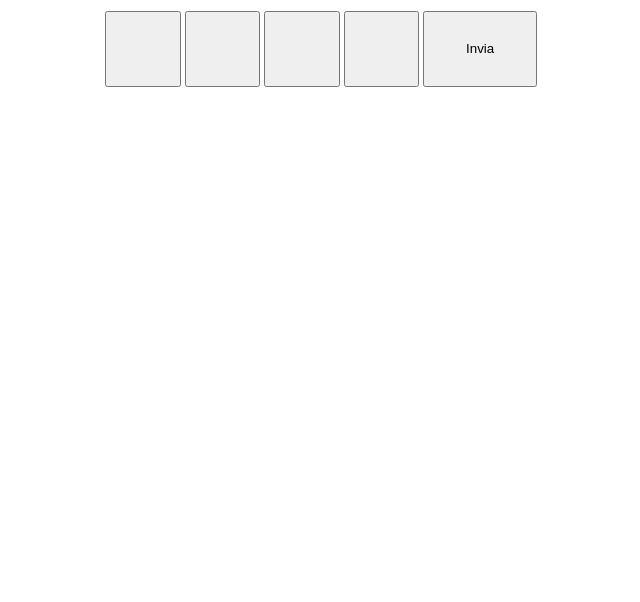
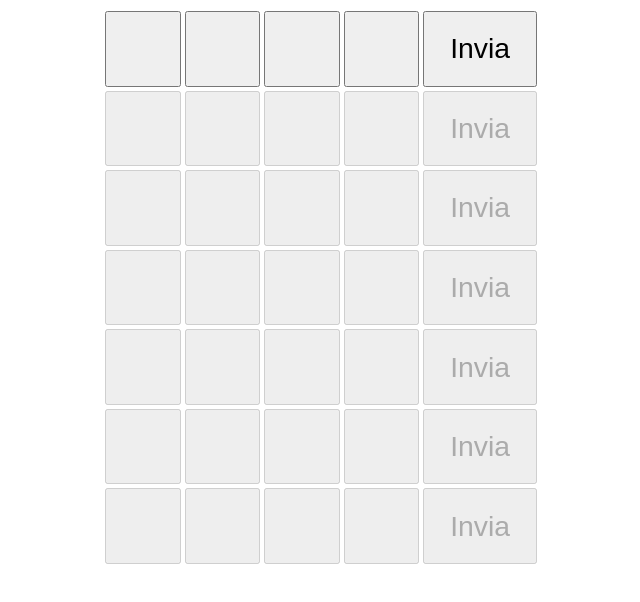
Before and after one commit to BalanAntonio/master_mente, a plain HTML site: page index.html in a window 1280 px wide. Shown: the whole page, without its empty margins (319-959 px from the left). Drawn offline with Linux system fonts and the light colour scheme.

Commit message:
quasi tutto mancano solo errori

```diff
--- a/index.html
+++ b/index.html
@@ -13,7 +13,49 @@
                 <td><input id="2" type="button" name="0" onclick="cambia(this,this.name)"></td>
                 <td><input id="3" type="button" name="0" onclick="cambia(this,this.name)"></td>
                 <td><input id="4" type="button" name="0" onclick="cambia(this,this.name)"></td>
-                <td><input type="button" value="Invia" id="invia" onclick="prova()"></td>
+                <td><input type="button" value="Invia" id="invia" onclick="prova(this)"></td>
+            </tr>
+            <tr>
+                <td><input id="1" type="button" name="0" onclick="cambia(this,this.name)"></td>
+                <td><input id="2" type="button" name="0" onclick="cambia(this,this.name)"></td>
+                <td><input id="3" type="button" name="0" onclick="cambia(this,this.name)"></td>
+                <td><input id="4" type="button" name="0" onclick="cambia(this,this.name)"></td>
+                <td><input type="button" value="Invia" id="invia" onclick="prova(this)"></td>
+            </tr>
+            <tr>
+                <td><input id="1" type="button" name="0" onclick="cambia(this,this.name)"></td>
+                <td><input id="2" type="button" name="0" onclick="cambia(this,this.name)"></td>
+                <td><input id="3" type="button" name="0" onclick="cambia(this,this.name)"></td>
+                <td><input id="4" type="button" name="0" onclick="cambia(this,this.name)"></td>
+                <td><input type="button" value="Invia" id="invia" onclick="prova(this)"></td>
+            </tr>
+            <tr>
+                <td><input id="1" type="button" name="0" onclick="cambia(this,this.name)"></td>
+                <td><input id="2" type="button" name="0" onclick="cambia(this,this.name)"></td>
+                <td><input id="3" type="button" name="0" onclick="cambia(this,this.name)"></td>
+                <td><input id="4" type="button" name="0" onclick="cambia(this,this.name)"></td>
+                <td><input type="button" value="Invia" id="invia" onclick="prova(this)"></td>
+            </tr>
+            <tr>
+                <td><input id="1" type="button" name="0" onclick="cambia(this,this.name)"></td>
+                <td><input id="2" type="button" name="0" onclick="cambia(this,this.name)"></td>
+                <td><input id="3" type="button" name="0" onclick="cambia(this,this.name)"></td>
+                <td><input id="4" type="button" name="0" onclick="cambia(this,this.name)"></td>
+                <td><input type="button" value="Invia" id="invia" onclick="prova(this)"></td>
+            </tr>
+            <tr>
+                <td><input id="1" type="button" name="0" onclick="cambia(this,this.name)"></td>
+                <td><input id="2" type="button" name="0" onclick="cambia(this,this.name)"></td>
+                <td><input id="3" type="button" name="0" onclick="cambia(this,this.name)"></td>
+                <td><input id="4" type="button" name="0" onclick="cambia(this,this.name)"></td>
+                <td><input type="button" value="Invia" id="invia" onclick="prova(this)"></td>
+            </tr>
+            <tr>
+                <td><input id="1" type="button" name="0" onclick="cambia(this,this.name)"></td>
+                <td><input id="2" type="button" name="0" onclick="cambia(this,this.name)"></td>
+                <td><input id="3" type="button" name="0" onclick="cambia(this,this.name)"></td>
+                <td><input id="4" type="button" name="0" onclick="cambia(this,this.name)"></td>
+                <td><input type="button" value="Invia" id="invia" onclick="prova(this)"></td>
             </tr>
         </table>
     </body>
--- a/script.js
+++ b/script.js
@@ -1,14 +1,53 @@
 let colori = ["red","orange","yellow","green","cyan","blue"];
-let codice = [Math.floor(Math.random()*6) + 1,Math.floor(Math.random()*6) + 1,Math.floor(Math.random()*6) + 1,Math.floor(Math.random()*6) + 1,Math.floor(Math.random()*6) + 1,Math.floor(Math.random()*6) + 1]
+let codice = [Math.floor(Math.random()*6) + 1,Math.floor(Math.random()*6) + 1,Math.floor(Math.random()*6) + 1,Math.floor(Math.random()*6) + 1]
+let turno = 0;
 console.log(codice);
+
+window.onload = function(){
+    let tutto = document.querySelectorAll("input");
+    for(let i = 0;i<tutto.length;i++){
+        if(i>=5){ tutto[i].disabled = true; }
+    }
+}
 
 function cambia(bot,val){
     let num = parseInt(val) % 6;
-    console.log(num);
+    //console.log(num);
     bot.name = num + 1;
     bot.style.backgroundColor = colori[num];
 }
 
-function prova(){
+function prova(bot){
     let tutto = document.querySelectorAll("input")
+    let tentativo = [];
+    for(let i = 0; i < 4; i++){
+        tentativo[i] = parseInt(tutto[i+5*turno].name);
+    }
+    bot.value = conta_giusti(codice,tentativo);
+    turno++;
+    attiva(tutto,5*turno,5*turno+5);
+
+    /*let tr_nuovo = document.createElement("tr");
+    for(let i = 0;i<4; i++){
+        let td = document.createElement("td")
+        let inpu = document.createElement("input")
+        inpu.inputMode = "button";
+        inpu.name = "0";
+        inpu.onclick = onclick="cambia(this,this.name)";
+    }*/
 }
+
+function conta_giusti(a1,a2){
+    let g = 0
+    for(let i = 0; i<a1.length;i++){
+        if(a1[i]==a2[i]) { g++; }
+    }
+    return g;
+}
+
+function attiva(ar,pos1,pos2){
+    for(let i = 0;i<ar.length;i++){
+        if(i>=pos1 && i<pos2){ ar[i].disabled = false; }
+        else { ar[i].disabled = true; }
+    }
+}
--- a/style.css
+++ b/style.css
@@ -5,6 +5,7 @@ table{
 input{
     width: 2cm;
     height: 2cm;
+    font-size: 0.75cm;
 }
 
 #invia{
```
